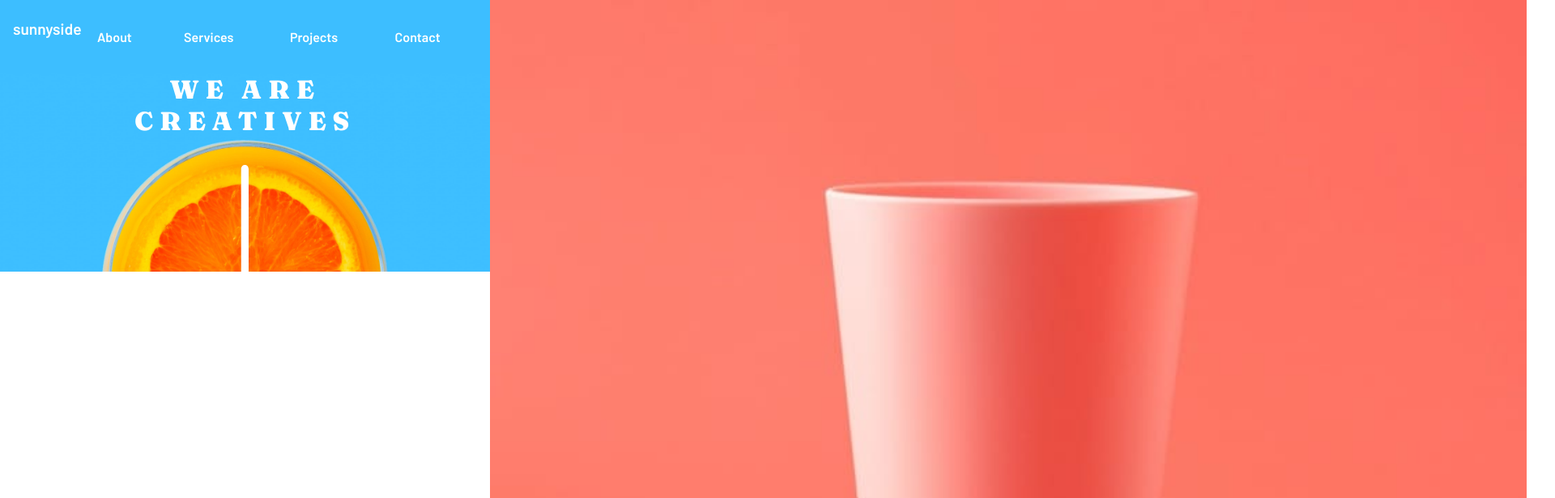
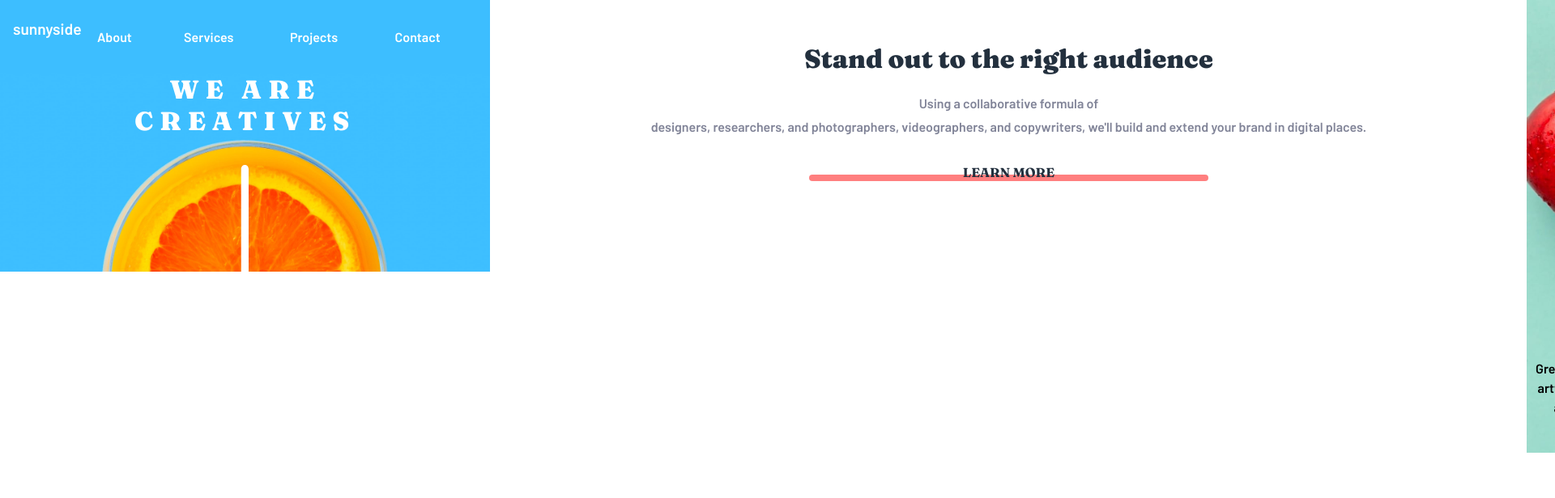
Before and after one commit to AliAbuSalam/sunnyside-agency-landing-page, a Next.js app: page / in a window 1280 px wide. Shown: the top 616 px of the page at 81% size, 1920 px wide, since content can reach past the window. Built offline with nearby package versions, Linux system fonts and the light colour scheme.

Commit message:
create a grid area called fourth

```diff
--- a/src/app/page.tsx
+++ b/src/app/page.tsx
@@ -22,7 +22,7 @@ const Home = () => {
       <div className={styles.third}>
         <ThirdBox />
       </div>
-      <div>
+      <div className={styles.fourth}>
         <FourthBox />
       </div>
       <div>
--- a/src/styles/page.module.scss
+++ b/src/styles/page.module.scss
@@ -11,6 +11,10 @@
   grid-area: third;
 }
 
+.fourth {
+  grid-area: fourth;
+}
+
 @media screen and (min-width: 1000px) {
   .container {
     grid-template-columns: 1fr 1fr;
```
